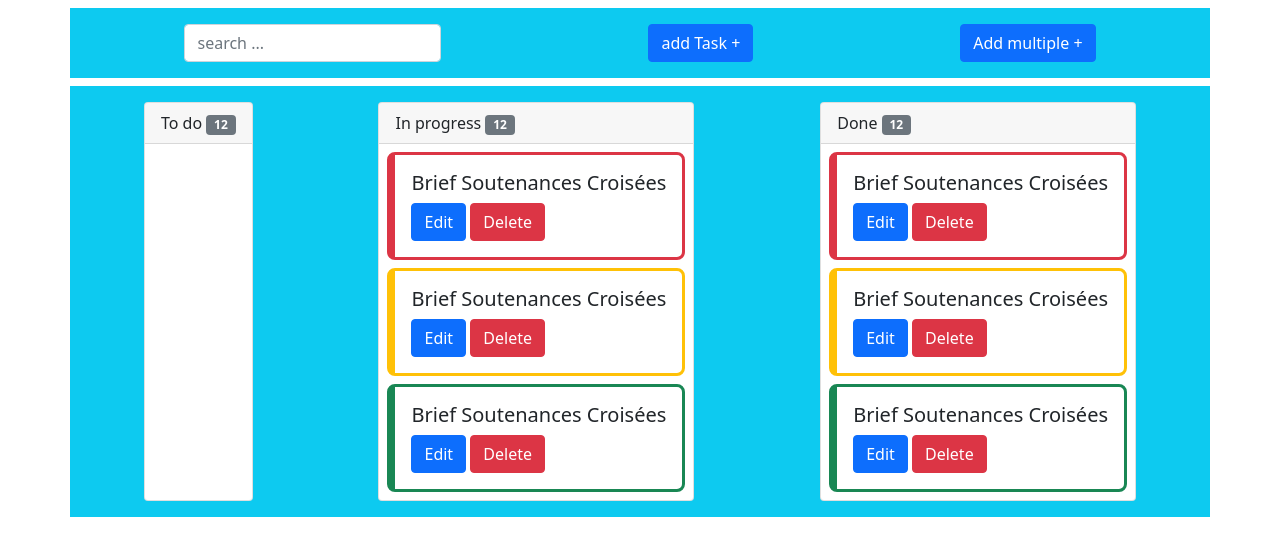
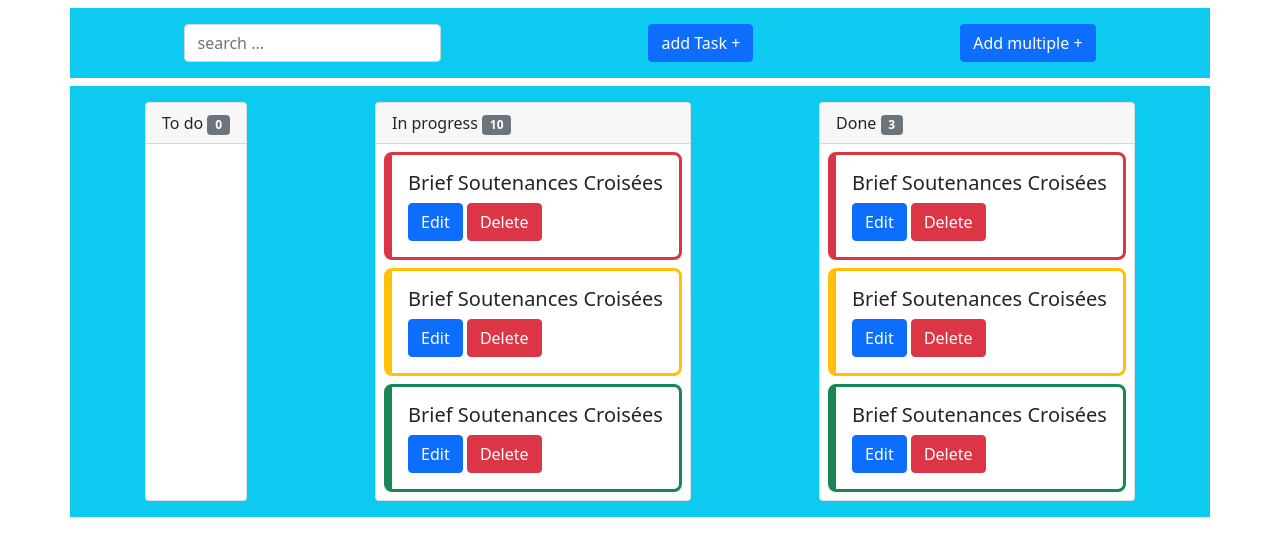
Before and after one commit to MohamedHanafiAlaoui/briefs5_To-Do_List, a plain HTML site: page index.html in a window 1280 px wide. Drawn offline with nearby package versions, Linux system fonts and the light colour scheme.

Commit message:
Create parti done html bootstrap

```diff
--- a/index.html
+++ b/index.html
@@ -38,7 +38,7 @@
     <div class="d-flex justify-content-around flex-wrap  " style="gap: 10px;">
       <div class="card">
         <div class="card-header" >
-          To do <span class="badge bg-secondary">12</span>
+          To do <span class="badge bg-secondary">0</span>
         </div>
         <div id="todo">
 
@@ -47,7 +47,7 @@
       </div>
       <div class="card">
         <div class="card-header">
-          In progress <span class="badge bg-secondary">12</span>
+          In progress <span class="badge bg-secondary">10</span>
         </div>
         <div>
           <div class="card-body border border-3  border-danger  leftr m-2 ">
@@ -75,7 +75,7 @@
       </div>
       <div class="card">
         <div class="card-header">
-          Done <span class="badge bg-secondary">12</span>
+          Done <span class="badge bg-secondary">3</span>
         </div>
         <div>
           <div class="card-body border border-3  border-danger  leftr m-2 ">
```
